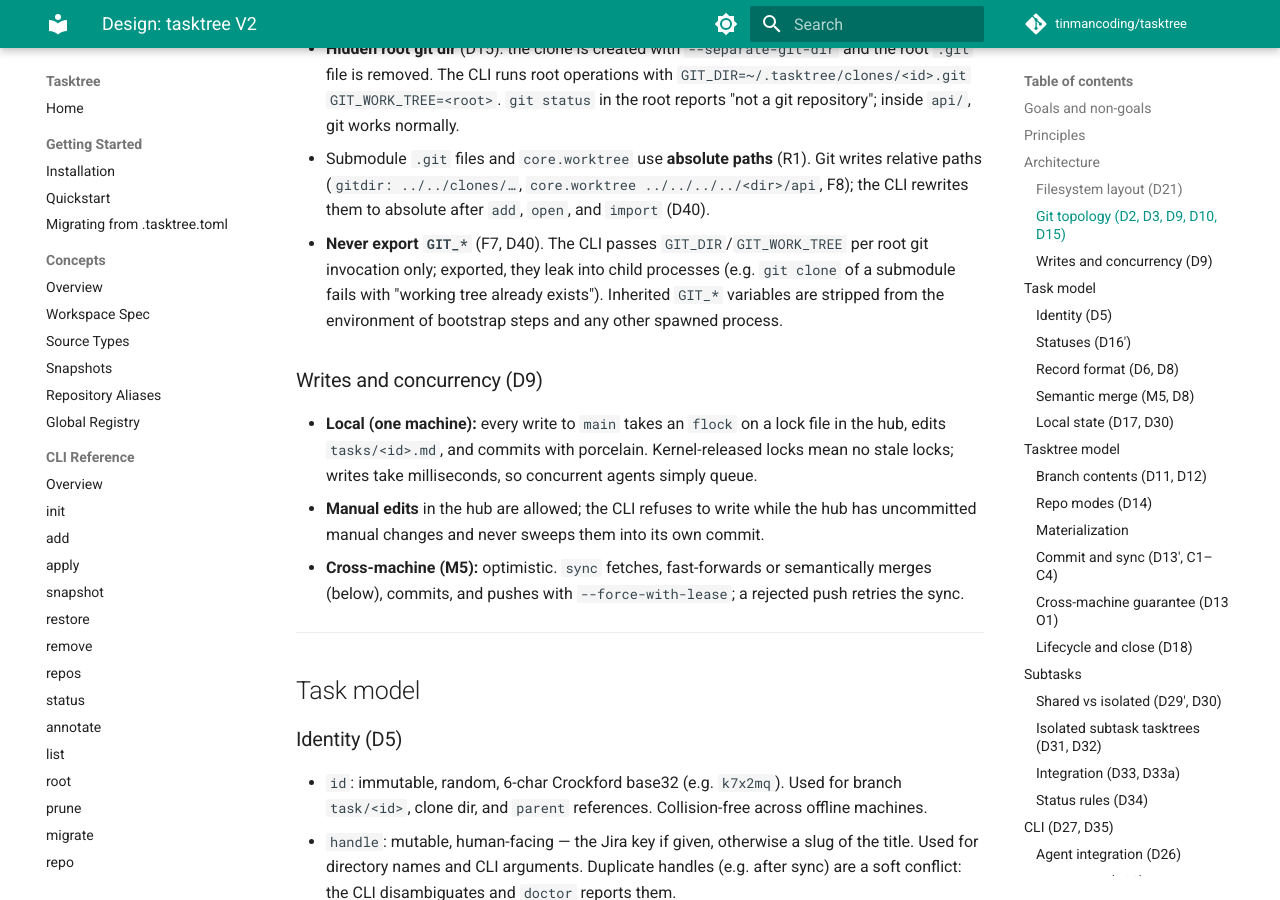
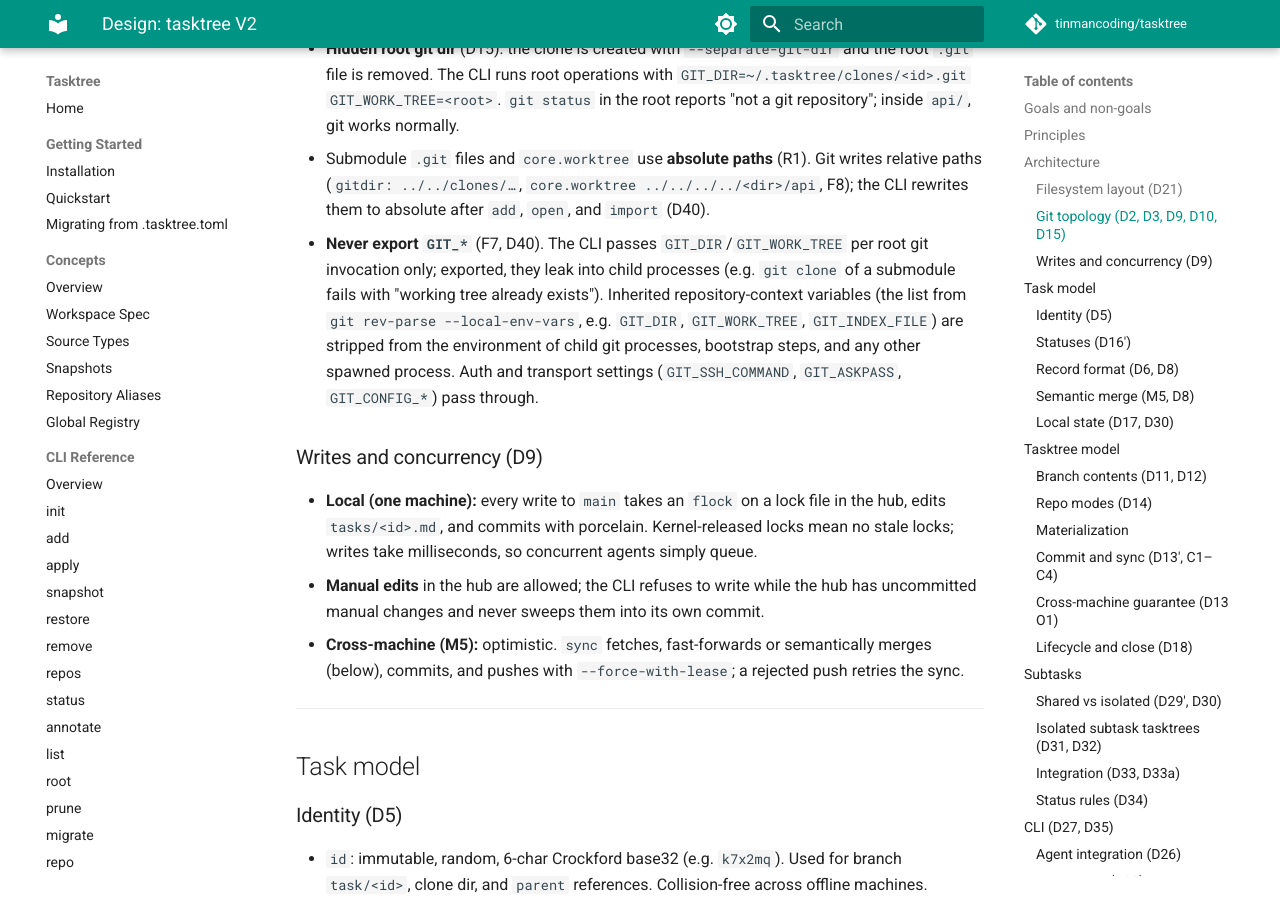
Before and after one commit to tinmancoding/tasktree, an MkDocs documentation site: the page built from docs/design/tasktree-v2.md, in a window 1280 px wide and 900 px high, scrolled down 2359 px. Built offline with MkDocs 1.6.1 and Material for MkDocs 9.7.7, drawn with Linux system fonts in a browser that asks for light colours; comment, search, counter and statistics services are not loaded; some of the changed text lies outside the part shown.

Commit message:
docs: narrow D40 env stripping to repository-context variables

```diff
--- a/docs/design/tasktree-v2.md
+++ b/docs/design/tasktree-v2.md
@@ -104,8 +104,11 @@ is the only regenerable data and stays in the OS cache directory.
   them to absolute after `add`, `open`, and `import` (D40).
 - **Never export `GIT_*`** (F7, D40). The CLI passes `GIT_DIR`/`GIT_WORK_TREE` per root git
   invocation only; exported, they leak into child processes (e.g. `git clone` of a submodule
-  fails with "working tree already exists"). Inherited `GIT_*` variables are stripped from the
-  environment of bootstrap steps and any other spawned process.
+  fails with "working tree already exists"). Inherited repository-context variables (the list
+  from `git rev-parse --local-env-vars`, e.g. `GIT_DIR`, `GIT_WORK_TREE`, `GIT_INDEX_FILE`) are
+  stripped from the environment of child git processes, bootstrap steps, and any other spawned
+  process. Auth and transport settings (`GIT_SSH_COMMAND`, `GIT_ASKPASS`, `GIT_CONFIG_*`) pass
+  through.
 
 ### Writes and concurrency (D9)
 
@@ -568,6 +571,6 @@ Checked against git 2.53.0:
 | D37 | Development binary is `tt` alongside V1 `tasktree`; renamed to `tasktree` at `v2.0.0` |
 | D38 | Record syntax: reserved `## Description`/`## Log`, Log last, entry header `### <ts> <kind> <author>@<machine> {#e-<id>}`, lossless parser |
 | D39 | `open` attaches `work`/`follow` repos to a local branch at the gitlink (tracking `origin/<branch>` if present), `pin` detached; never resets existing branches |
-| D40 | Never export `GIT_*`; strip inherited `GIT_*` for child processes; rewrite submodule paths to absolute |
+| D40 | Never export `GIT_*`; strip inherited repository-context `GIT_*` (`git rev-parse --local-env-vars`) for child processes, keep auth/transport vars; rewrite submodule paths to absolute |
 | D41 | Walking-skeleton milestone S precedes M1; M1/M2 reduced accordingly |
 | D42 | Development binary is `tt2` (revises D37); `tt` stays the V1 alias |
```
